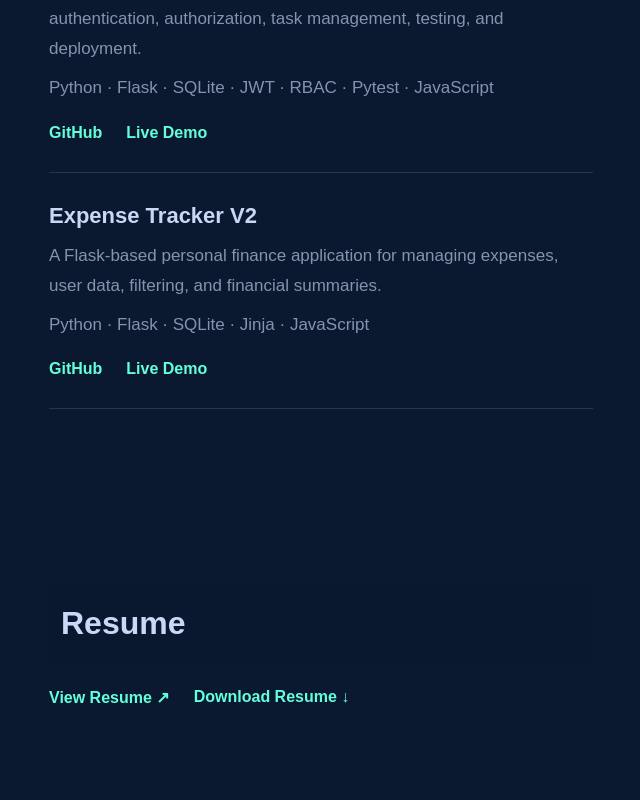
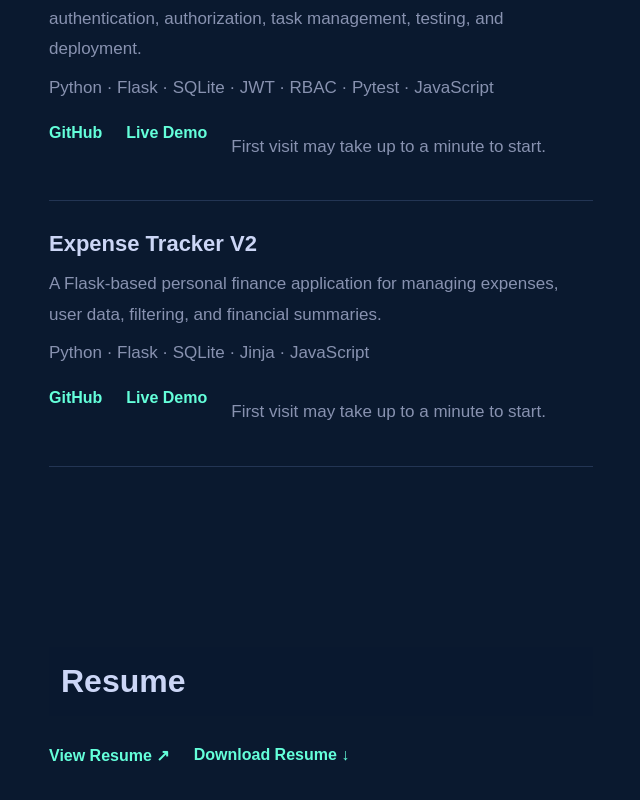
Before and after one commit to dravya1218/Dravya-portfolio, a React (Vite) app: page / in a window 1280 px wide. Shown: the part 2696-3496 px from the top of the page, without its empty margins (607-1247 px from the left). Built offline with nearby package versions, Linux system fonts and the light colour scheme.

Commit message:
live demo msg

```diff
--- a/src/components/ProjectCard.jsx
+++ b/src/components/ProjectCard.jsx
@@ -15,6 +15,9 @@ function ProjectCard(props) {
         <a href={props.live} target="_blank" rel="noreferrer">
           Live Demo
         </a>
+        <p className="demo-notice">
+          First visit may take up to a minute to start.
+        </p>
       </div>
     </article>
   )
--- a/src/index.css
+++ b/src/index.css
@@ -215,6 +215,13 @@ body {
 
 .contact-links a:hover {
   color: #64ffda;
+}
+
+.demo-notice {
+  font-size: 12px;
+  color: #8892b0;
+  line-height: 1.5;
+  margin-top: 8px;
 }
 
 
```
